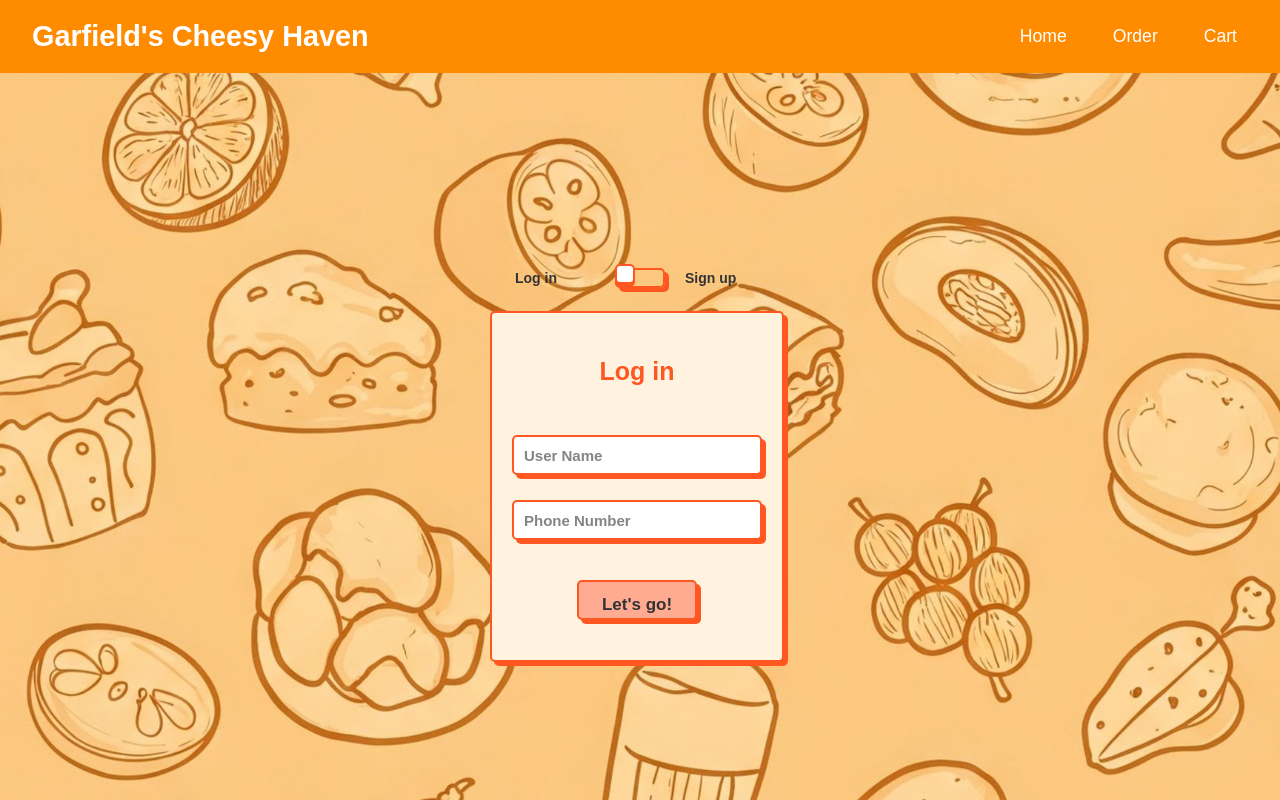
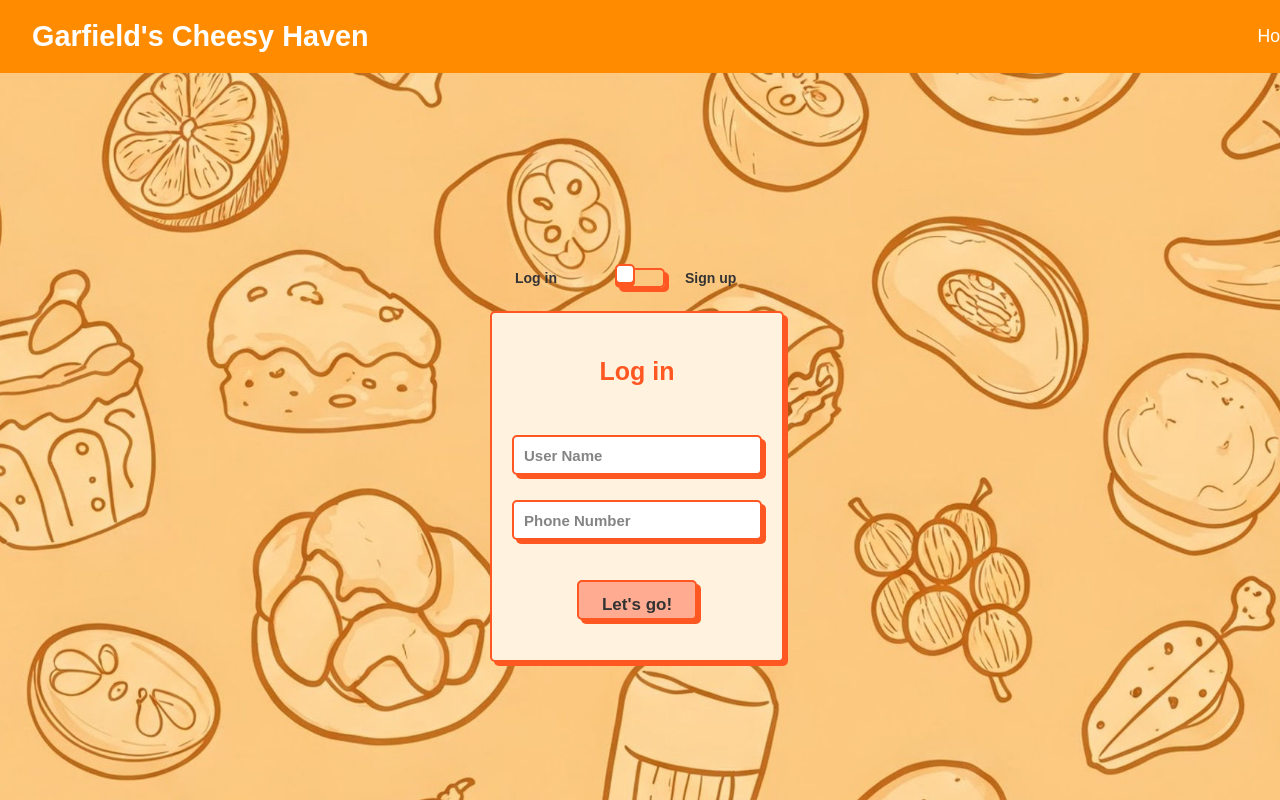
Before and after one commit to uvindusl/EAD2-Frontend, a React (Vite) app: page / in a window 1280 px wide. Shown: the top 800 px of the page. Built offline with nearby package versions, Linux system fonts and the light colour scheme.

Commit message:
refactor: update NavBar component for improved layout and styling; adjust navbar item alignment and add Bootstrap JS

```diff
--- a/src/components/navBar.tsx
+++ b/src/components/navBar.tsx
@@ -1,4 +1,5 @@
 import "bootstrap/dist/css/bootstrap.min.css";
+import "bootstrap/dist/js/bootstrap.bundle.min.js";
 import "../css/navBar.css";
 
 function NavBar() {
@@ -20,7 +21,7 @@ function NavBar() {
           >
             <span className="navbar-toggler-icon"></span>
           </button>
-        </div>
+
           <div className="collapse navbar-collapse" id="navbarSupportedContent">
             <ul className="navbar-nav me-auto mb-2 mb-lg-0">
               <li className="nav-item">
@@ -44,6 +45,7 @@ function NavBar() {
               </li>
             </ul>
           </div>
+        </div>
       </nav>
     </>
   );
--- a/src/css/navBar.css
+++ b/src/css/navBar.css
@@ -1,29 +1,24 @@
-/* Main navbar styling */
 .navbar {
-  background-color: #ff8c00 !important; /* Orange background */
+  background-color: #ff8c00 !important;
   padding: 10px 20px;
   box-shadow: 0 2px 4px rgba(0, 0, 0, 0.1);
 }
 
-/* Brand/logo styling */
 .navbar-brand {
   font-weight: bold;
   font-size: 1.8rem;
   color: white !important;
 }
 
-/* Center the navbar items */
 .navbar-collapse {
   display: flex;
-  justify-content: center;
+  justify-content: flex-end;
 }
 
 .navbar-nav {
-  margin-left: auto;
-  margin-right: auto;
+  margin-left: 850px;
 }
 
-/* Nav items styling */
 .nav-item {
   margin: 0 15px;
   text-align: center;
@@ -41,18 +36,22 @@
   color: #fff5e1 !important;
 }
 
-/* Responsive adjustments */
 @media (max-width: 992px) {
   .navbar-collapse {
-    text-align: center;
+    width: 100%;
+  }
+
+  .navbar-nav {
+    width: 100%;
   }
 
   .nav-item {
     margin: 5px 0;
+    text-align: right;
+    padding-right: 15px;
   }
 }
 
-/* Fix for the toggle button positioning */
 .navbar-toggler {
   border-color: white;
 }
```
Lines whose indentation alone changed are shown as unchanged.
